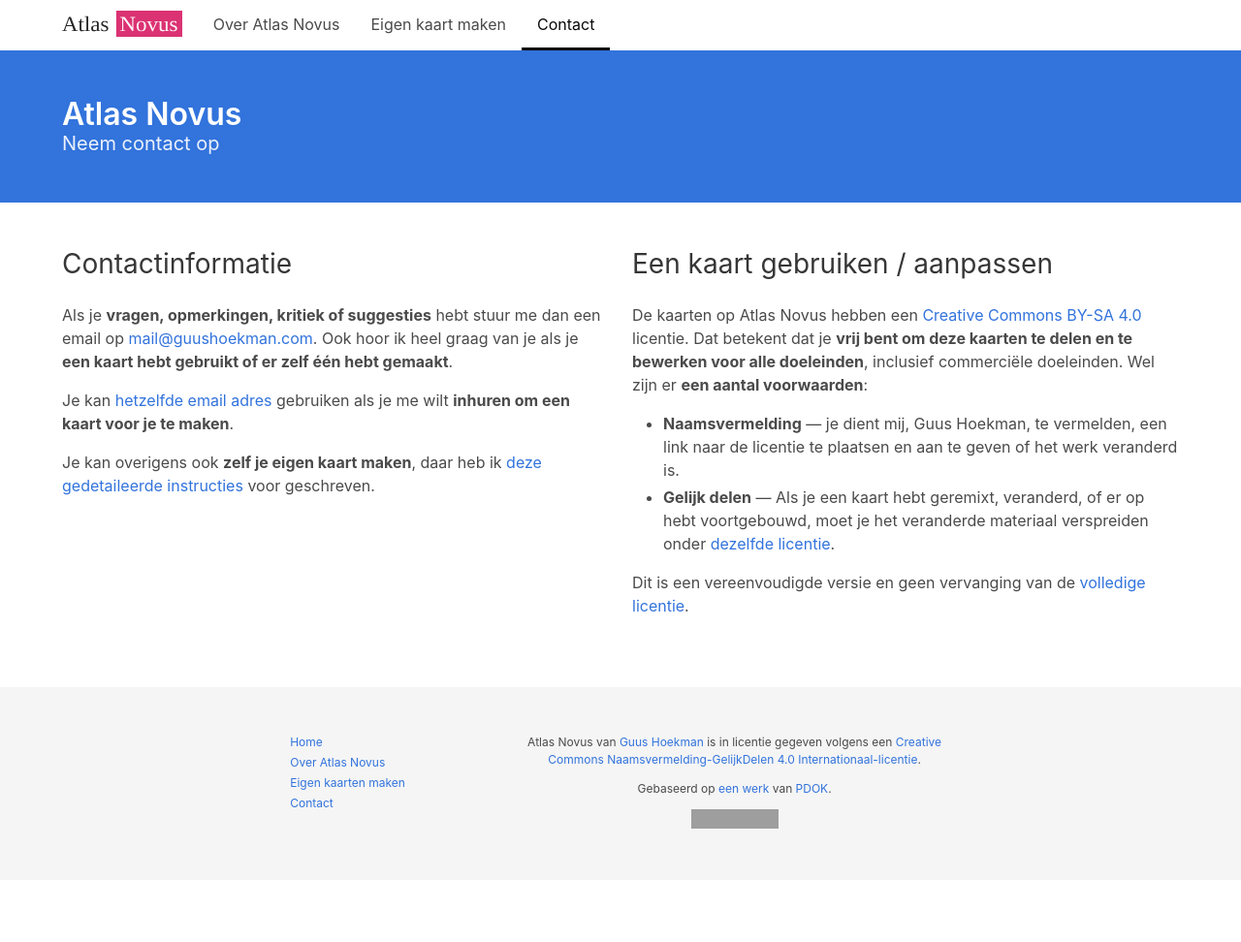
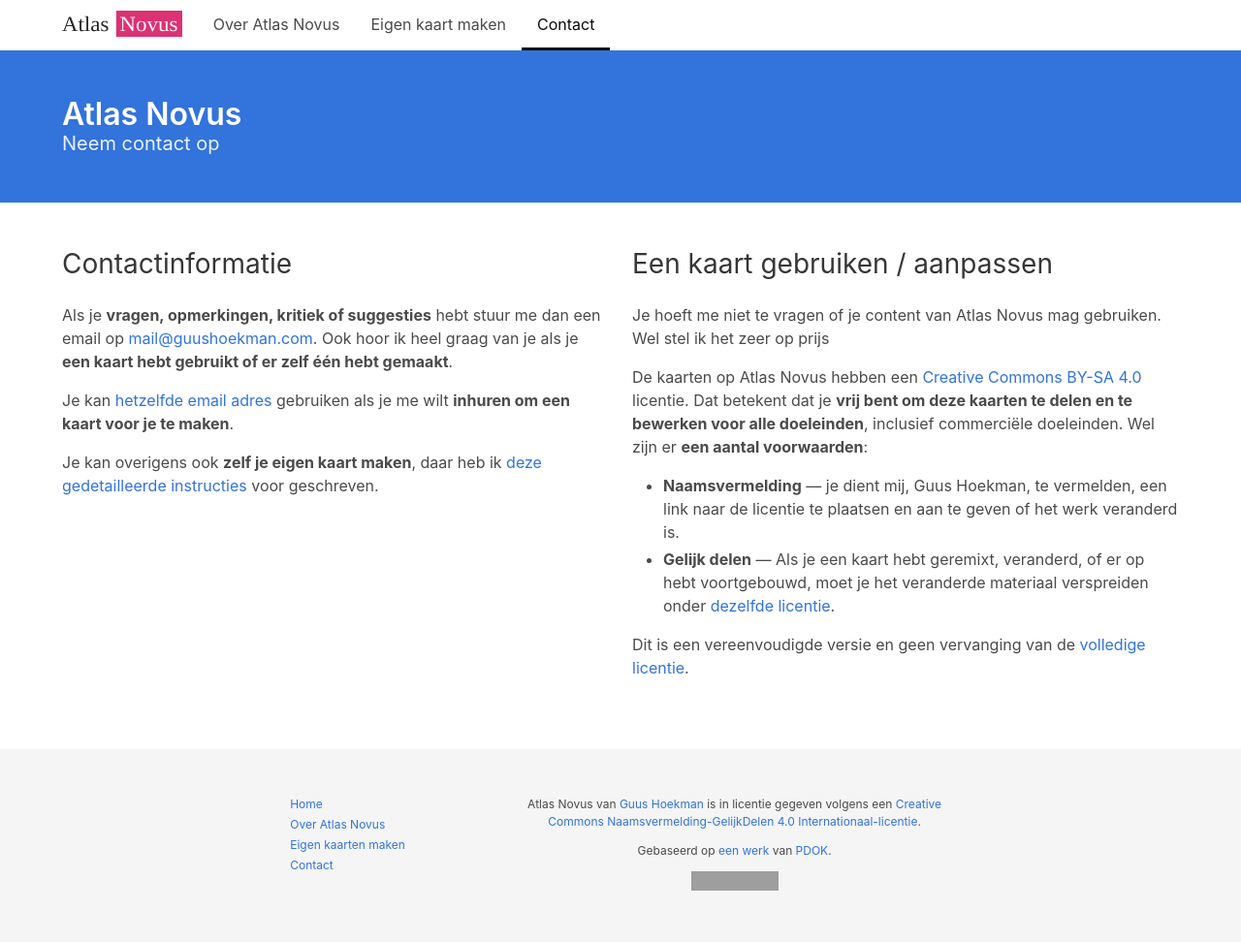
Before and after one commit to guushoekman/atlas-novus, a Jekyll site: the page built from contact.md, in a window 1280 px wide. Shown: the whole page at 97% size. Built offline with Jekyll 4.4.1, drawn with Linux system fonts in a browser that asks for light colours; before the commit the page ends 908 px from its top, so only the background shows below that; grey boxes are pictures that could not be loaded.

```diff
--- a/contact.md
+++ b/contact.md
@@ -10,10 +10,11 @@
         <h2 class="title">Contactinformatie</h2>
         <p>Als je <b>vragen, opmerkingen, kritiek of suggesties</b> hebt stuur me dan een email op <a href="mailto:mail@guushoekman.com">mail@guushoekman.com</a>. Ook hoor ik heel graag van je als je <b>een kaart hebt gebruikt of er zelf één hebt gemaakt</b>.</p>
         <p>Je kan <a href="mailto:mail@guushoekman.com">hetzelfde email adres</a> gebruiken als je me wilt <b>inhuren om een kaart voor je te maken</b>.</p>
-        <p>Je kan overigens ook <b>zelf je eigen kaart maken</b>, daar heb ik <a href="make-your-own.html">deze gedetaileerde instructies</a> voor geschreven.</p>
+        <p>Je kan overigens ook <b>zelf je eigen kaart maken</b>, daar heb ik <a href="make-your-own.html">deze gedetailleerde instructies</a> voor geschreven.</p>
       </div>
       <div class="column is-half">
         <h2 class="title">Een kaart gebruiken / aanpassen</h2>
+        <p>Je hoeft me niet te vragen of je content van Atlas Novus mag gebruiken. Wel stel ik het zeer op prijs </p>
         <p>De kaarten op Atlas Novus hebben een <a target="_blank" href="https://creativecommons.org/licenses/by-sa/4.0/deed.nl">Creative Commons BY-SA 4.0</a> licentie. Dat betekent dat je <b>vrij bent om deze kaarten te delen en te bewerken voor alle doeleinden</b>, inclusief commerciële doeleinden. Wel zijn er <b>een aantal voorwaarden</b>:</p>
         <ul>
           <li><b>Naamsvermelding</b> — je dient mij, Guus Hoekman, te vermelden, een link naar de licentie te plaatsen en aan te geven of het werk veranderd is.</li>
```
